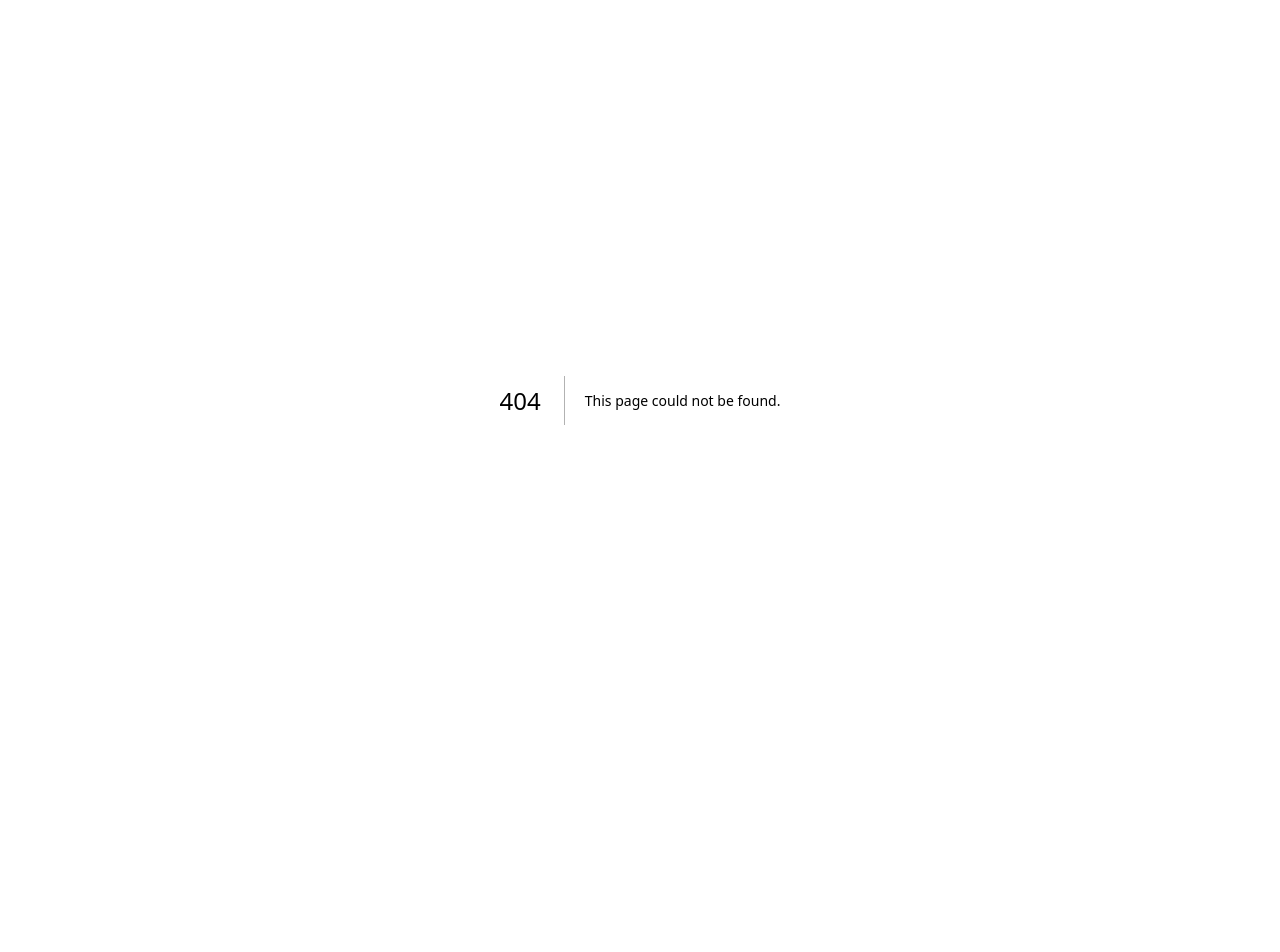
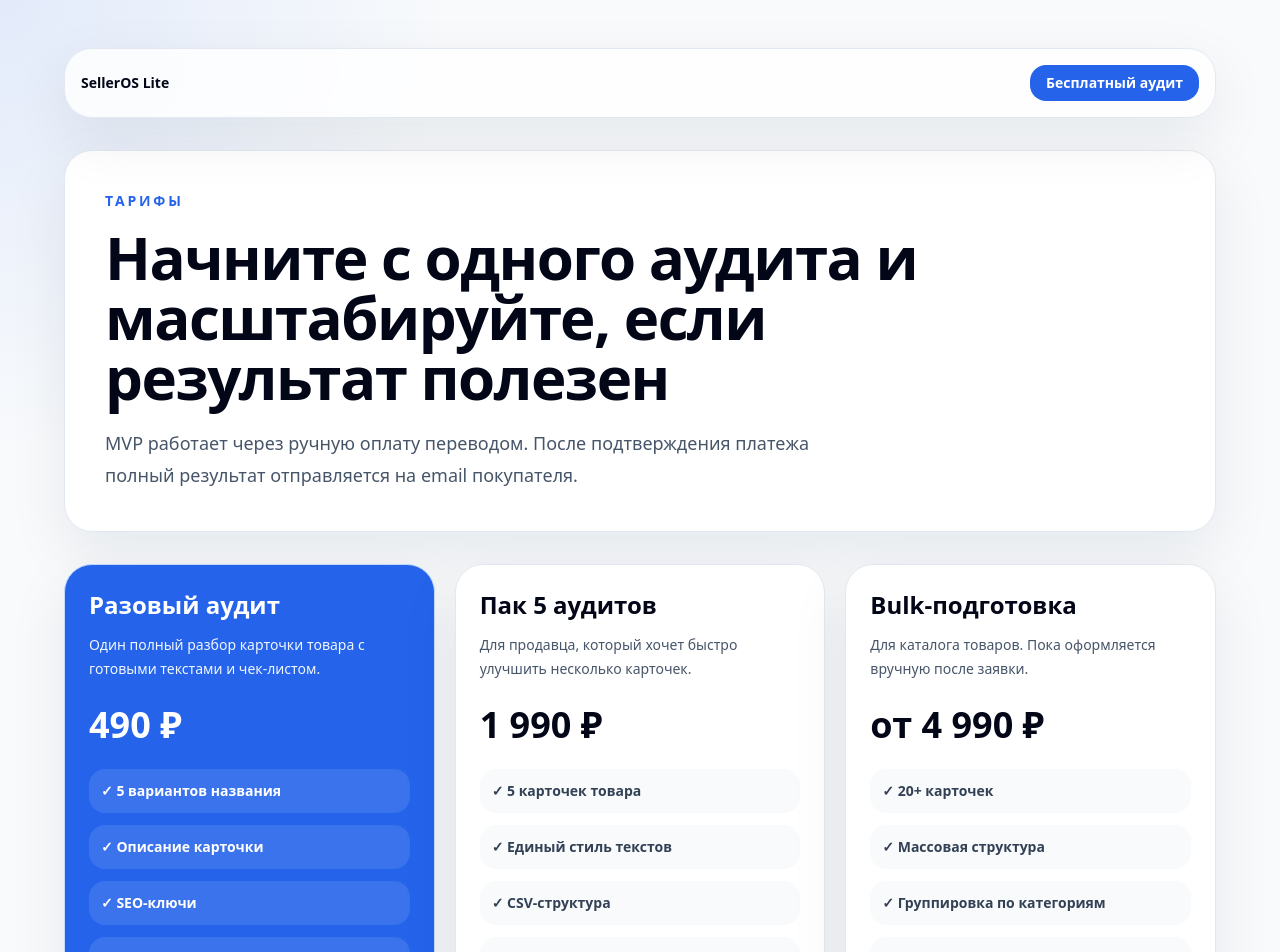
Before and after one commit to TerraTectra/AutoMoney, a Next.js app: page /pricing in a window 1280 px wide. Before the commit this address had no page. Shown: the top 952 px of the page. Before the commit the page ends 800 px from the top, so only its background shows below. Built offline with nearby package versions, Linux system fonts and the light colour scheme.

Commit message:
Add pricing page

```diff
--- /dev/null
+++ b/app/pricing/page.tsx
@@ -0,0 +1,67 @@
+import Link from 'next/link';
+
+const plans = [
+  {
+    name: 'Разовый аудит',
+    price: '490 ₽',
+    description: 'Один полный разбор карточки товара с готовыми текстами и чек-листом.',
+    features: ['5 вариантов названия', 'Описание карточки', 'SEO-ключи', '10 УТП', 'Ответы на отзывы', 'Чек-лист улучшений'],
+    featured: true
+  },
+  {
+    name: 'Пак 5 аудитов',
+    price: '1 990 ₽',
+    description: 'Для продавца, который хочет быстро улучшить несколько карточек.',
+    features: ['5 карточек товара', 'Единый стиль текстов', 'CSV-структура', 'Приоритетная выдача', 'Рекомендации по категориям'],
+    featured: false
+  },
+  {
+    name: 'Bulk-подготовка',
+    price: 'от 4 990 ₽',
+    description: 'Для каталога товаров. Пока оформляется вручную после заявки.',
+    features: ['20+ карточек', 'Массовая структура', 'Группировка по категориям', 'Экспорт для команды', 'План улучшений'],
+    featured: false
+  }
+];
+
+export const metadata = {
+  title: 'Тарифы SellerOS Lite — аудит карточек товара',
+  description: 'Тарифы на аудит карточек товара для маркетплейсов: разовый аудит, пакет карточек и bulk-подготовка.'
+};
+
+export default function PricingPage() {
+  return (
+    <main className="min-h-screen px-6 py-8 sm:py-12">
+      <div className="mx-auto max-w-6xl">
+        <nav className="mb-8 flex items-center justify-between rounded-3xl border border-slate-200 bg-white/80 p-4 shadow-soft backdrop-blur">
+          <Link href="/" className="text-sm font-black text-slate-950">SellerOS Lite</Link>
+          <Link href="/generator" className="rounded-2xl bg-blue-600 px-4 py-2 text-sm font-bold text-white transition hover:bg-blue-700">Бесплатный аудит</Link>
+        </nav>
+
+        <section className="rounded-3xl border border-slate-200 bg-white p-8 shadow-soft sm:p-10">
+          <p className="text-sm font-semibold uppercase tracking-[0.2em] text-blue-600">Тарифы</p>
+          <h1 className="mt-4 max-w-4xl text-4xl font-black leading-tight tracking-tight text-slate-950 sm:text-6xl">Начните с одного аудита и масштабируйте, если результат полезен</h1>
+          <p className="mt-5 max-w-3xl text-lg leading-8 text-slate-600">MVP работает через ручную оплату переводом. После подтверждения платежа полный результат отправляется на email покупателя.</p>
+        </section>
+
+        <section className="mt-8 grid gap-5 lg:grid-cols-3">
+          {plans.map((plan) => (
+            <article key={plan.name} className={`rounded-3xl border p-6 shadow-soft ${plan.featured ? 'border-blue-200 bg-blue-600 text-white' : 'border-slate-200 bg-white text-slate-950'}`}>
+              <h2 className="text-2xl font-black">{plan.name}</h2>
+              <p className={`mt-3 text-sm leading-6 ${plan.featured ? 'text-blue-50' : 'text-slate-600'}`}>{plan.description}</p>
+              <p className="mt-6 text-4xl font-black">{plan.price}</p>
+              <ul className="mt-6 space-y-3">
+                {plan.features.map((feature) => (
+                  <li key={feature} className={`rounded-2xl p-3 text-sm font-semibold ${plan.featured ? 'bg-white/10 text-white' : 'bg-slate-50 text-slate-700'}`}>✓ {feature}</li>
+                ))}
+              </ul>
+              <Link href="/pay" className={`mt-6 inline-flex w-full items-center justify-center rounded-2xl px-5 py-4 text-sm font-black transition ${plan.featured ? 'bg-white text-blue-700 hover:bg-blue-50' : 'bg-slate-950 text-white hover:bg-slate-800'}`}>
+                Купить
+              </Link>
+            </article>
+          ))}
+        </section>
+      </div>
+    </main>
+  );
+}
```
